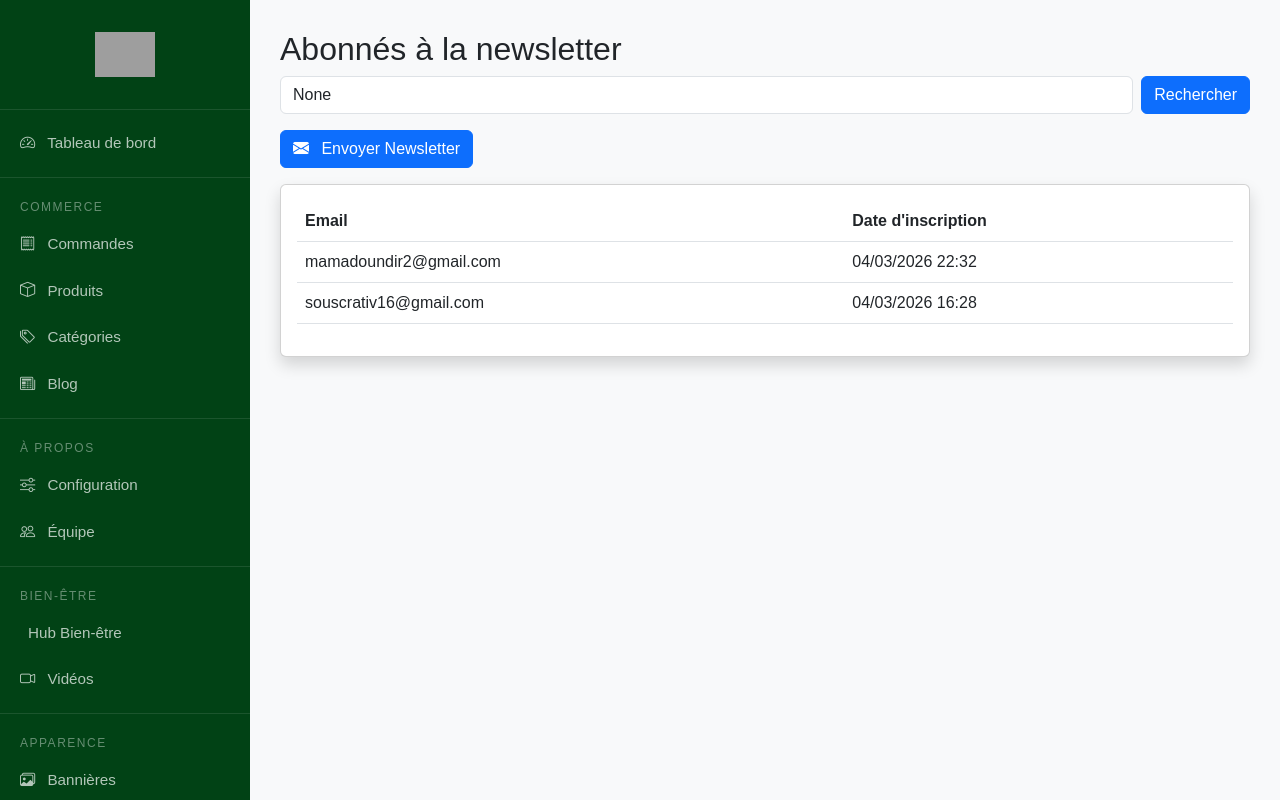
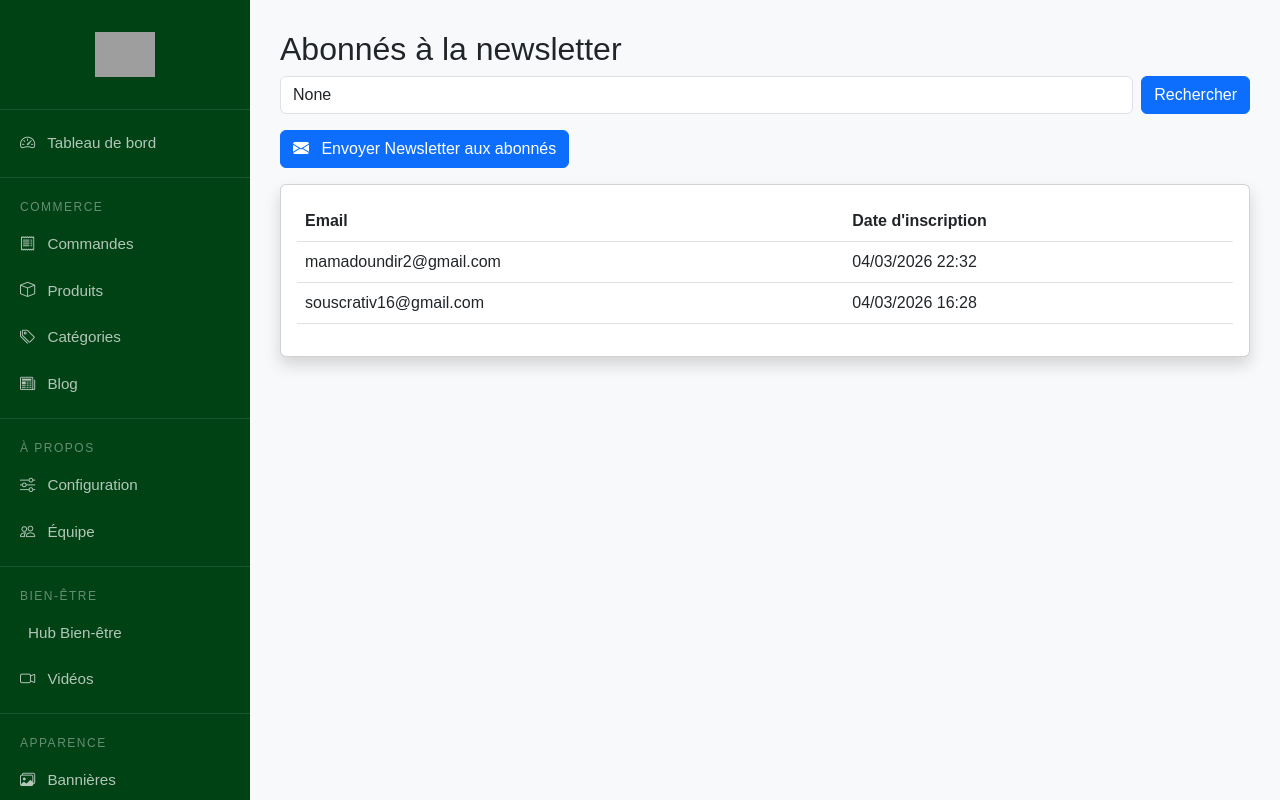
Before and after one commit to ndire92/cind, a Django app: page /dashboard/newsletter/subscribers/ in a window 1280 px wide. Run offline with Django 5.2, Linux system fonts and the light colour scheme; data comes from the database, SQL or seed files in the repository; grey boxes are pictures that could not be loaded.

Commit message:
Update newsletter_subscribers.html

```diff
--- a/templates/dashboard/newsletter_subscribers.html
+++ b/templates/dashboard/newsletter_subscribers.html
@@ -8,7 +8,7 @@
     <button class="btn btn-primary">Rechercher</button>
 </form>
 <a href="{% url 'dashboard:send_newsletter' %}" class="btn btn-primary mb-3">
-    <i class="bi bi-envelope-fill me-2"></i> Envoyer Newsletter
+    <i class="bi bi-envelope-fill me-2"></i> Envoyer Newsletter aux abonnés
 </a>
 <div class="card shadow">
     <div class="card-body">
```
